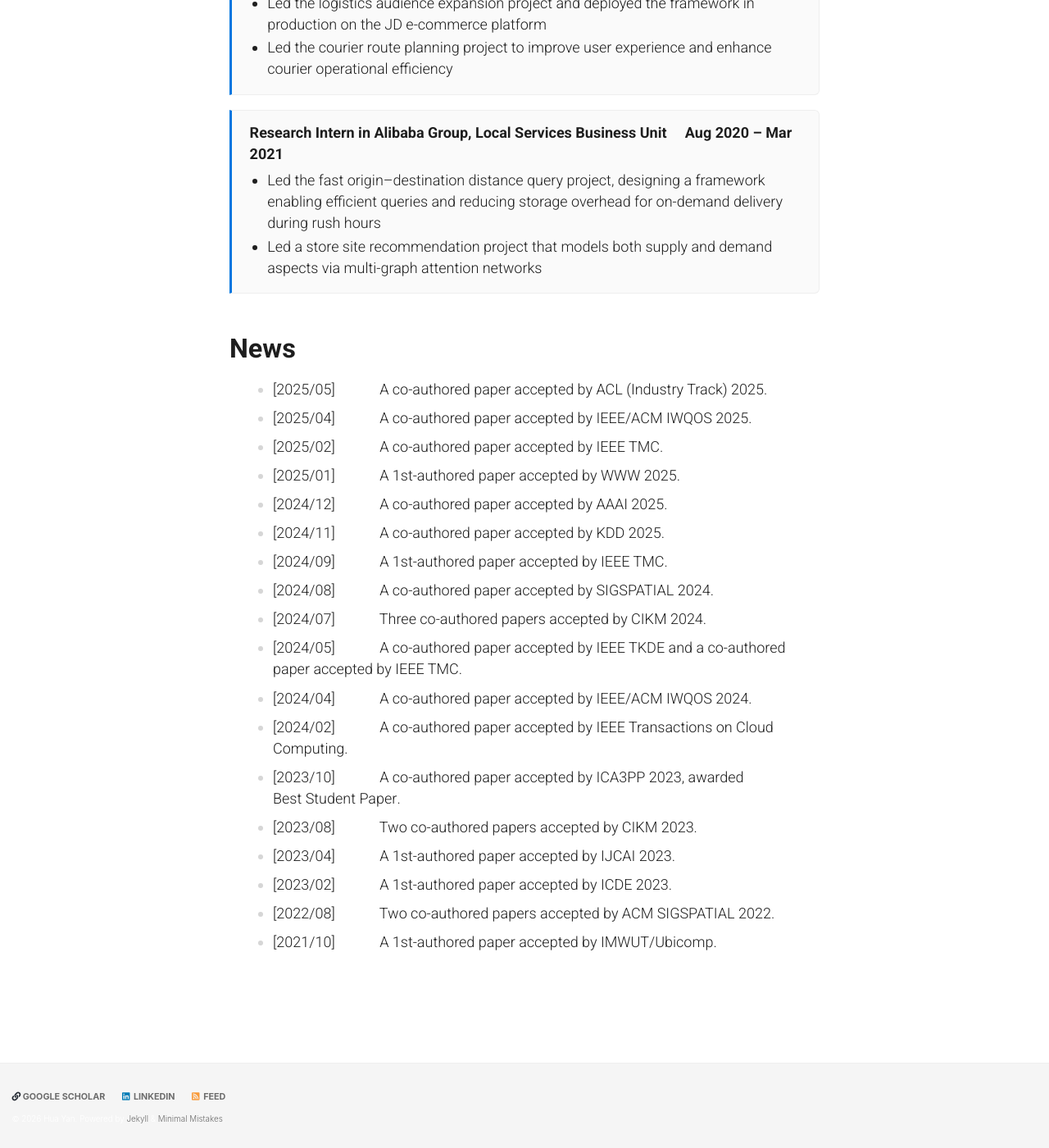
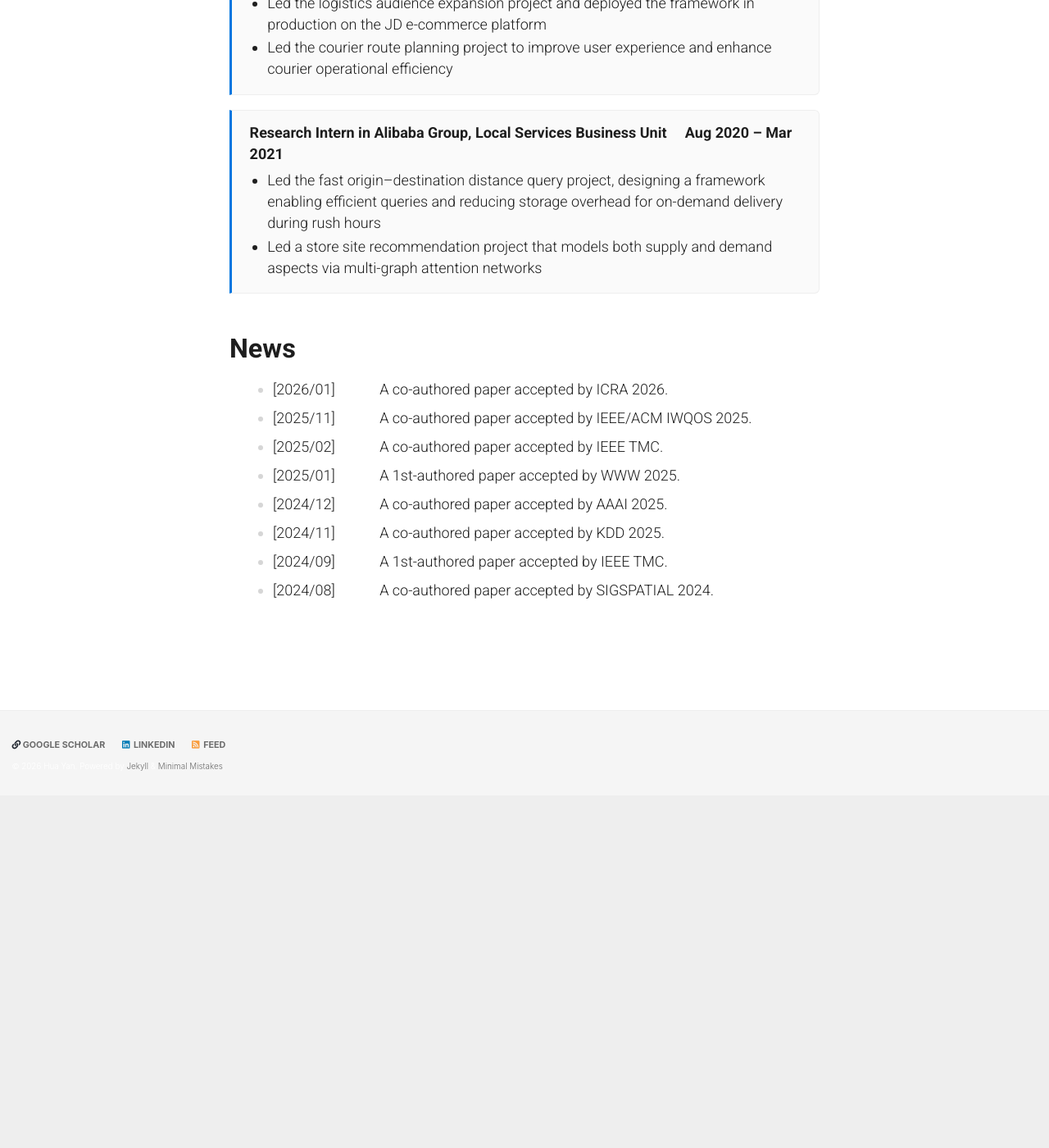
Before and after one commit to huy222-lu/website, a Jekyll site: the page built from index.md, in a window 1280 px wide and 1400 px high, scrolled down 815 px. Shown: the whole window at 82% size. Built offline with Jekyll 4.4.1, drawn with Linux system fonts in a browser that asks for light colours; cached includes are drawn as plain includes; a script that is not in the unit is left out; comment, search, counter and statistics services are not loaded; after the commit the page ends 1785 px from its top, so only the background shows below that.

Commit message:
Update index.md

```diff
--- a/index.md
+++ b/index.md
@@ -35,23 +35,14 @@ overhead for on-demand delivery during rush hours
 
 ### News
 
-* **[2025/05]** &nbsp; A co-authored paper accepted by ACL (Industry Track) 2025.
-* **[2025/04]** &nbsp; A co-authored paper accepted by IEEE/ACM IWQOS 2025.
+* **[2026/01]** &nbsp; A co-authored paper accepted by ICRA 2026.
+* **[2025/11]** &nbsp; A co-authored paper accepted by IEEE/ACM IWQOS 2025.
 * **[2025/02]** &nbsp; A co-authored paper accepted by IEEE TMC.
 * **[2025/01]** &nbsp; A 1st-authored paper accepted by WWW 2025.
 * **[2024/12]** &nbsp; A co-authored paper accepted by AAAI 2025.
 * **[2024/11]** &nbsp; A co-authored paper accepted by KDD 2025.
 * **[2024/09]** &nbsp; A 1st-authored paper accepted by IEEE TMC.
 * **[2024/08]** &nbsp; A co-authored paper accepted by SIGSPATIAL 2024.
-* **[2024/07]** &nbsp; Three co-authored papers accepted by CIKM 2024.
-* **[2024/05]** &nbsp; A co-authored paper accepted by IEEE TKDE and a co-authored paper accepted by IEEE TMC.
-* **[2024/04]** &nbsp; A co-authored paper accepted by IEEE/ACM IWQOS 2024.
-* **[2024/02]** &nbsp; A co-authored paper accepted by IEEE Transactions on Cloud Computing.
-* **[2023/10]** &nbsp; A co-authored paper accepted by ICA3PP 2023, awarded **Best Student Paper**.
-* **[2023/08]** &nbsp; Two co-authored papers accepted by CIKM 2023.
-* **[2023/04]** &nbsp; A 1st-authored paper accepted by IJCAI 2023.
-* **[2023/02]** &nbsp; A 1st-authored paper accepted by ICDE 2023.
-* **[2022/08]** &nbsp; Two co-authored papers accepted by ACM SIGSPATIAL 2022.
-* **[2021/10]** &nbsp; A 1st-authored paper accepted by IMWUT/Ubicomp.
+
 
 </div>
```
